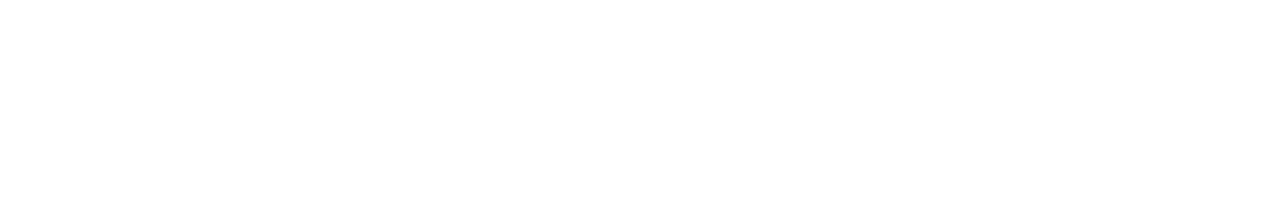
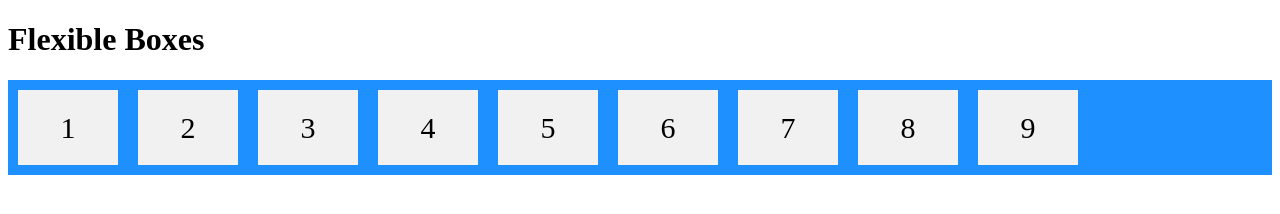
Before and after one commit to Soriful03/my-second-repo, a plain HTML site: page index.html in a window 1280 px wide. Drawn offline with Linux system fonts and the light colour scheme.

Commit message:
box flex

```diff
--- a/index.html
+++ b/index.html
@@ -4,8 +4,34 @@
     <meta charset="UTF-8">
     <meta name="viewport" content="width=device-width, initial-scale=1.0">
     <title>My second github repo</title>
+    <style>
+        .flex-container{
+            display: flex;
+            flex-wrap: nowrap;
+            background-color: dodgerblue;
+        }
+        .flex-container>div{
+            background-color: #f1f1f1;
+            width: 100px;
+            margin: 10px;
+            text-align: center;
+            line-height: 75px;
+            font-size: 30px;
+        }
+    </style>
 </head>
 <body>
-
+    <h1>Flexible Boxes</h1>
+    <div class="flex-container">
+        <div>1</div>
+        <div>2</div>
+        <div>3</div>
+        <div>4</div>
+        <div>5</div>
+        <div>6</div>
+        <div>7</div>
+        <div>8</div>
+        <div>9</div>
+    </div>
 </body>
 </html>
```
